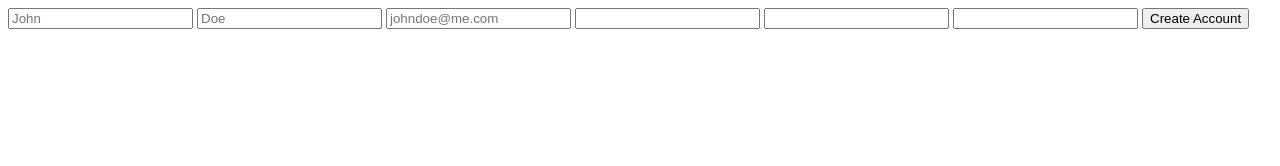
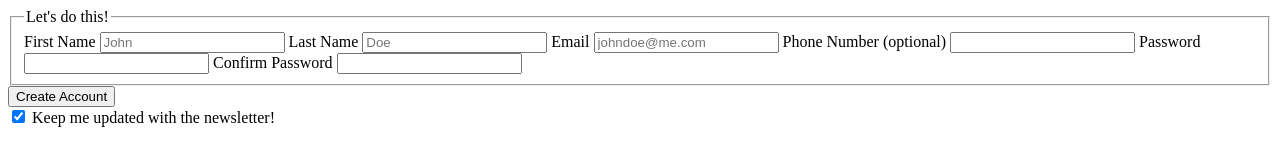
Before and after one commit to owen-addison/odin-sign-up-form, a plain HTML site: page index.html in a window 1280 px wide. Drawn offline with Linux system fonts and the light colour scheme; a web font is replaced by a local one.

Commit message:
Updates form with fieldset, labels and checkbox Arranges top section of form into fieldset and adds legend and labels to form. Adds checkbox for newsletter.

```diff
--- a/index.html
+++ b/index.html
@@ -21,13 +21,33 @@
             </div>
             <div class="form-container">
                 <form action="" method="post">
+                    <fieldset class="form-top">
+                        <legend>Let's do this!</legend>
+
+                        <label for="first_name">First Name</label>
                         <input type="text" name="first_name" id="first_name" placeholder="John" required>
+
+                        <label for="last_name">Last Name</label>
                         <input type="text" name="last_name" id="last_name" placeholder="Doe" required>
+
+                        <label for="email">Email</label>
                         <input type="email" name="email" id="email" placeholder="johndoe@me.com" required>
+
+                        <label for="phone_number">Phone Number (optional)</label>
                         <input type="number" name="phone_number" id="phone_number" >
+
+                        <label for="password">Password</label>
                         <input type="password" name="password" id="password" required>
+
+                        <label for="confirm_password">Confirm Password</label>
                         <input type="password" name="confirm_password" id="confirm_password" required>
+                    </fieldset>
+
                     <button type="submit">Create Account</button>
+                    <div>
+                        <input type="checkbox" name="newsletter" id="newsletter" checked>
+                        <label for="newsletter">Keep me updated with the newsletter!</label>
+                    </div>
                 </form>
             </div>
         </div>
```
Lines whose indentation alone changed are shown as unchanged.
